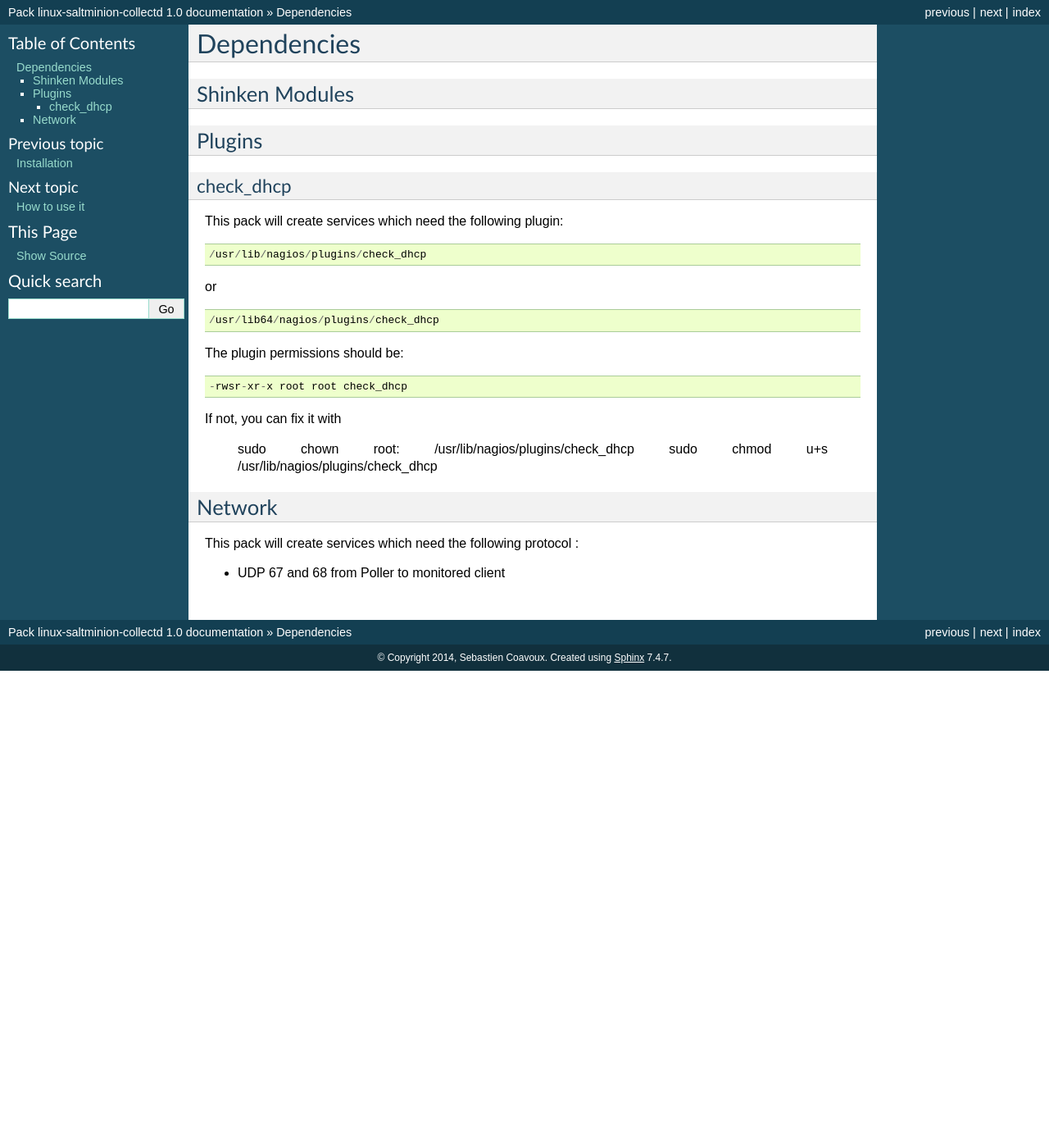
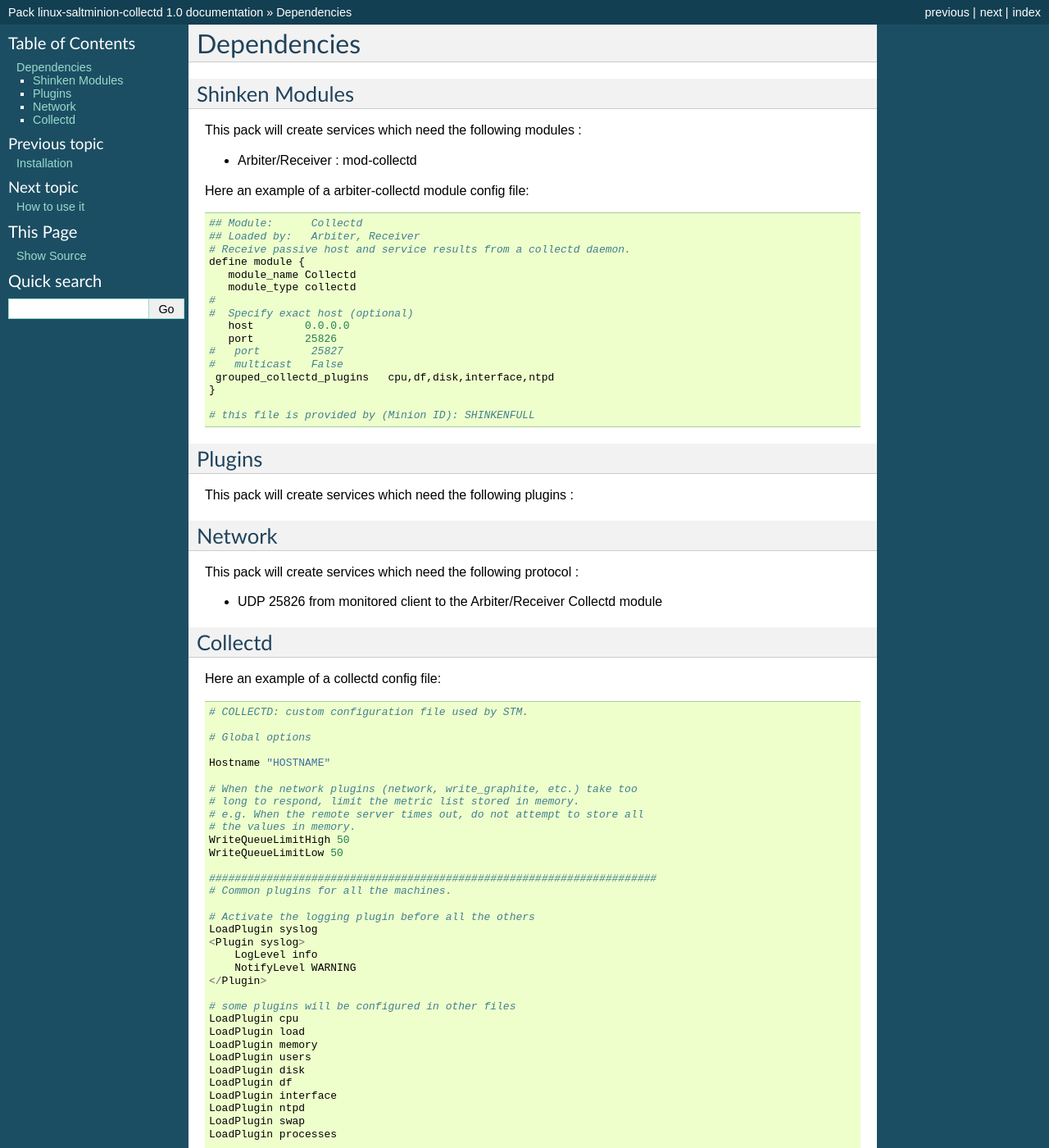
Before and after one commit to savoirfairelinux/monitoring-tools, a Sphinx documentation site: the page built from doc/source/dependencies.rst, in a window 1280 px wide and 1400 px high. Shown: the whole window at 82% size. Built offline with Sphinx 7.4.7, drawn with Linux system fonts in a browser that asks for light colours; some of the changed text lies outside the part shown.

Commit message:
Add layout and doc

```diff
--- a/doc/source/dependencies.rst
+++ b/doc/source/dependencies.rst
@@ -5,38 +5,32 @@
 Shinken Modules
 ~~~~~~~~~~~~~~~
 
+This pack will create services which need the following modules :
+
+* Arbiter/Receiver : mod-collectd
+
+
+Here an example of a arbiter-collectd module config file:
+
+.. include:: examples/arbiter-collectd.cfg
+
+
 Plugins
 ~~~~~~~
 
-check_dhcp
-----------
-
-This pack will create services which need the following plugin:
-
-::
-
-  /usr/lib/nagios/plugins/check_dhcp
-
-or
-
-::
-
-  /usr/lib64/nagios/plugins/check_dhcp
-
-The plugin permissions should be:
-
-::
-
-  -rwsr-xr-x root root check_dhcp
-
-If not, you can fix it with
-
-  sudo chown root: /usr/lib/nagios/plugins/check_dhcp
-  sudo chmod u+s /usr/lib/nagios/plugins/check_dhcp
+This pack will create services which need the following plugins :
 
 Network
 ~~~~~~~
 
 This pack will create services which need the following protocol :
 
-* UDP 67 and 68 from Poller to monitored client
+* UDP 25826 from monitored client to the Arbiter/Receiver Collectd module
+
+
+Collectd
+~~~~~~~~
+
+Here an example of a collectd config file:
+
+.. include:: examples/collectd.conf
--- /dev/null
+++ b/doc/source/examples/arbiter-collectd.cfg
@@ -0,0 +1,19 @@
+
+::
+
+    ## Module:      Collectd
+    ## Loaded by:   Arbiter, Receiver
+    # Receive passive host and service results from a collectd daemon.
+    define module {
+       module_name Collectd
+       module_type collectd
+    #
+    #  Specify exact host (optional)
+       host        0.0.0.0
+       port        25826
+    #   port        25827
+    #   multicast   False
+     grouped_collectd_plugins   cpu,df,disk,interface,ntpd
+    }
+
+    # this file is provided by (Minion ID): SHINKENFULL
--- /dev/null
+++ b/doc/source/examples/collectd.conf
@@ -0,0 +1,94 @@
+
+::
+
+    # COLLECTD: custom configuration file used by STM.
+
+    # Global options
+
+    Hostname "HOSTNAME"
+
+    # When the network plugins (network, write_graphite, etc.) take too
+    # long to respond, limit the metric list stored in memory.
+    # e.g. When the remote server times out, do not attempt to store all
+    # the values in memory.
+    WriteQueueLimitHigh 50
+    WriteQueueLimitLow 50
+
+    ######################################################################
+    # Common plugins for all the machines.
+
+    # Activate the logging plugin before all the others
+    LoadPlugin syslog
+    <Plugin syslog>
+        LogLevel info
+        NotifyLevel WARNING
+    </Plugin>
+
+    # some plugins will be configured in other files
+    LoadPlugin cpu
+    LoadPlugin load
+    LoadPlugin memory
+    LoadPlugin users
+    LoadPlugin disk
+    LoadPlugin df
+    LoadPlugin interface
+    LoadPlugin ntpd
+    LoadPlugin swap
+    LoadPlugin processes
+
+    # NTP comes from 2 servers
+    <Plugin ntpd>
+        Host "10.133.63.17"
+        Host "10.133.63.19"
+        Port 123
+        ReverseLookups false
+        IncludeUnitID true
+    </Plugin>
+
+    <Plugin df>
+        IgnoreSelected false
+        ReportByDevice false
+        # Also including the reserved space
+        ReportReserved true
+        # Free/Used Inodes
+        ReportInodes true
+    </Plugin>
+
+    <Plugin processes>
+        Process "shinken-poller.py"
+        Process "cron"
+    #    Process "rsyslogd"
+    </Plugin>
+
+    # The network plugin send the results to Shinken
+    LoadPlugin network
+    <Plugin network>
+        Server "10.133.63.18" "25826"
+    </Plugin>
+
+    # All the machines will send their data to graphite
+    LoadPlugin write_graphite
+    <Plugin write_graphite>
+        <Node "graphite_server_1">
+            Host "10.133.63.13"
+            Port "2003"
+            Prefix ""
+            Postfix ".collectd"
+            Protocol "tcp"
+            LogSendErrors true
+        </Node>
+        <Node "graphite_server_2">
+            Host "10.133.63.14"
+            Port "2003"
+            Prefix ""
+            Postfix ".collectd"
+            Protocol "tcp"
+            LogSendErrors true
+        </Node>
+    </Plugin>
+
+    ######################################################################
+    #  Search for configuration in the directory
+    Include "/opt/collectd/etc/conf.d"
+
+    # this file is provided by (Minion ID): SHINKENPOLLER
```
Also changed, not shown: doc/source/howtouseit.rst (+4 -60 lines), 4 other files.
